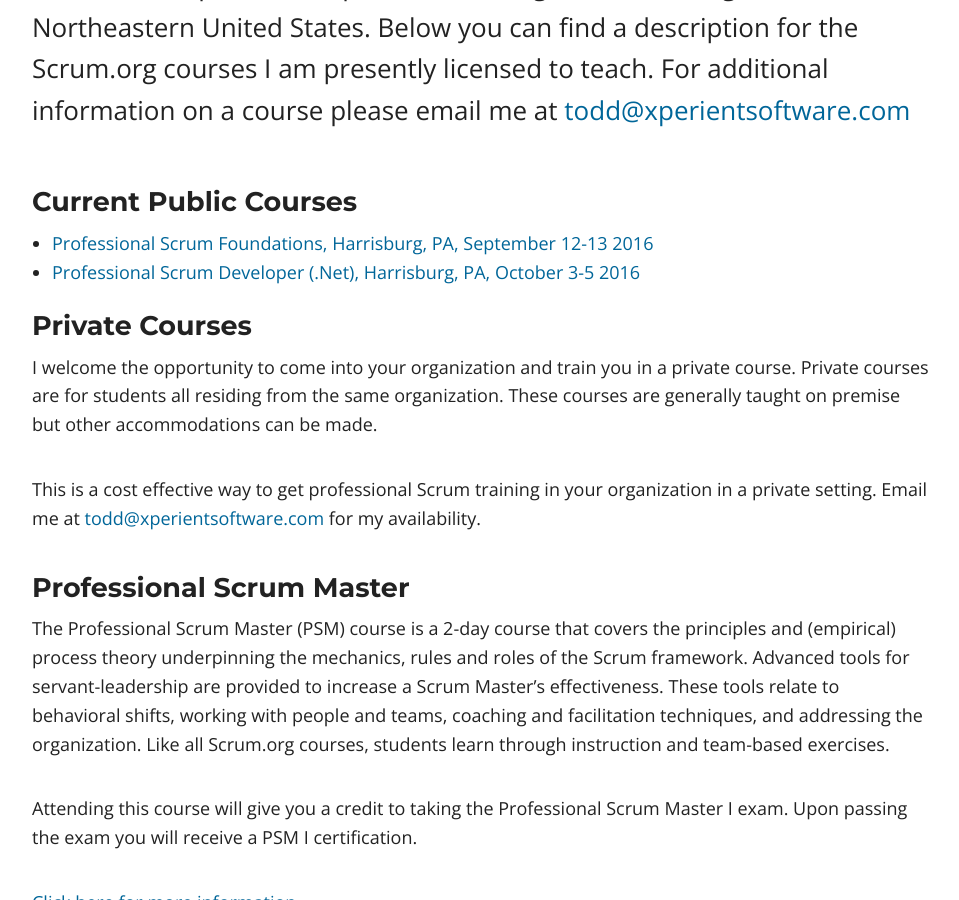
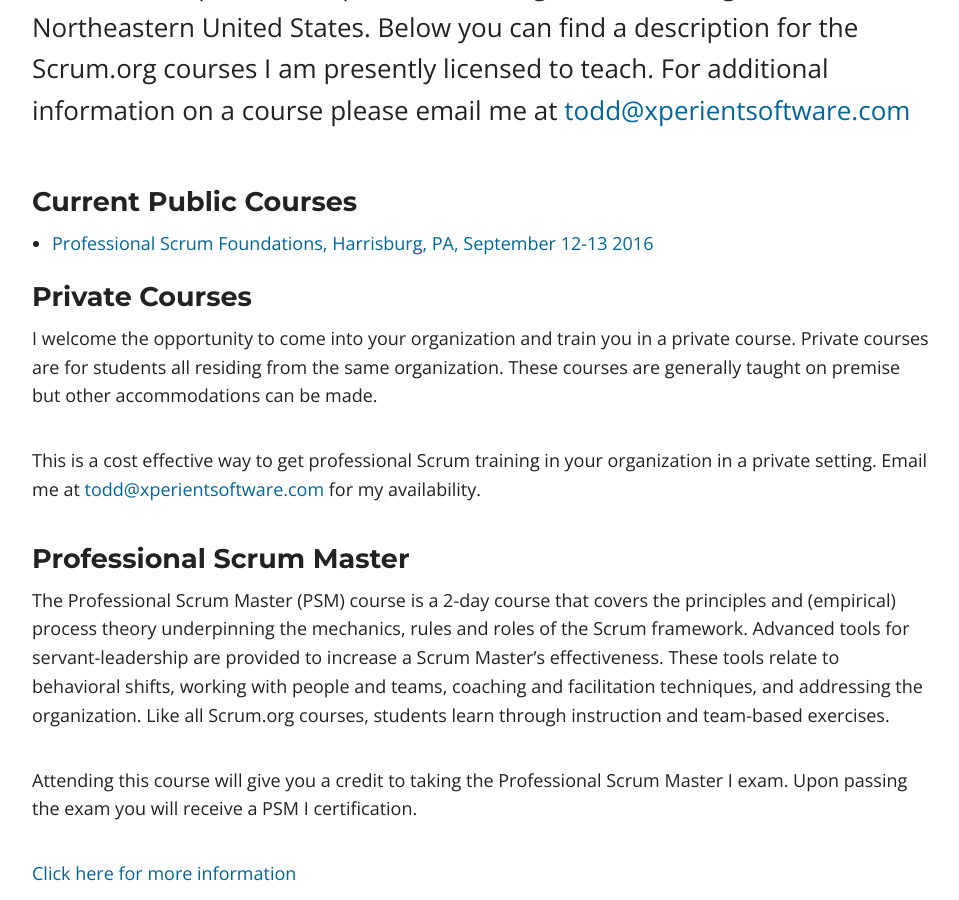
Before and after one commit to agiletodd/agiletodd.github.io, a Jekyll site: the page built from training.md, in a window 1280 px wide and 900 px high, scrolled down 412 px. Shown: the whole window, without its empty margins (158-1117 px from the left). Built offline with Jekyll 4.4.1, drawn with Linux system fonts in a browser that asks for light colours; nearby versions of some CDN libraries.

Commit message:
Public Courses Update

```diff
--- a/_includes/public_courses.md
+++ b/_includes/public_courses.md
@@ -1,3 +1,2 @@
 ### Current Public Courses
 + [Professional Scrum Foundations, Harrisburg, PA, September 12-13 2016](http://courses.scrum.org/classes/show/4293)
-+ [Professional Scrum Developer (.Net), Harrisburg, PA, October 3-5 2016](http://courses.scrum.org/classes/show/4294)
```
